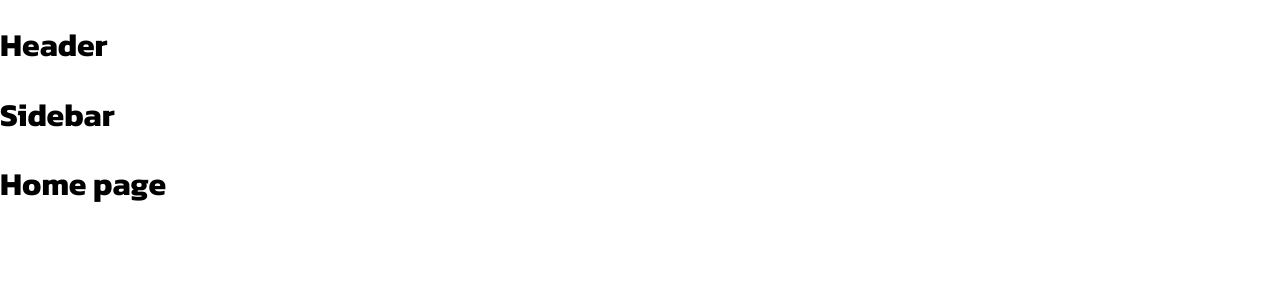
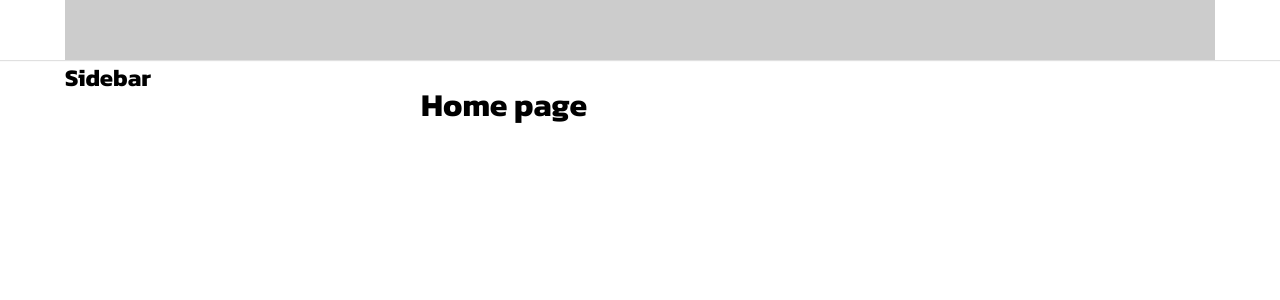
Before and after one commit to phminh3033/tiktok_ui, a React (Create React App) app: page / in a window 1280 px wide. Shown: the top 300 px of the page. Built offline with nearby package versions, Linux system fonts and the light colour scheme.

Commit message:
build Layout base

```diff
--- a/package.json
+++ b/package.json
@@ -6,6 +6,7 @@
     "@testing-library/jest-dom": "^5.16.5",
     "@testing-library/react": "^13.3.0",
     "@testing-library/user-event": "^13.5.0",
+    "classnames": "^2.3.1",
     "normalize.css": "^8.0.1",
     "react": "^18.2.0",
     "react-dom": "^18.2.0",
--- a/src/components/GlobalStyles/GlobalStyles.scss
+++ b/src/components/GlobalStyles/GlobalStyles.scss
@@ -3,9 +3,15 @@
 
 :root {
     --primary-color: #fe2c55;
+
+    //Default Layout
+    --defaultLayout-header-height: 60px;
+    --defaultLayout-width: 1150px;
 }
 
 * {
+    margin: 0;
+    padding: 0;
     box-sizing: border-box;
 }
 
--- /dev/null
+++ b/src/components/Layout/DefaultLayout/DefaultLayout.module.scss
@@ -0,0 +1,14 @@
+.wrapper {
+    display: flex;
+    flex-direction: column;
+    align-items: center;
+}
+
+.container {
+    width: var(--defaultLayout-width, 1150px);
+    display: flex;
+}
+
+.content {
+    flex: 1;
+}
--- /dev/null
+++ b/src/components/Layout/DefaultLayout/Sidebar/Sidebar.module.scss
@@ -0,0 +1,3 @@
+.wrapper {
+    width: 356px;
+}
--- a/src/components/Layout/DefaultLayout/Sidebar/index.js
+++ b/src/components/Layout/DefaultLayout/Sidebar/index.js
@@ -1,5 +1,14 @@
+import classNames from 'classnames/bind';
+import styles from './Sidebar.module.scss';
+
+const cx = classNames.bind(styles);
+
 function Sidebar() {
-    return <h1>Sidebar</h1>;
+    return (
+        <aside className={cx('wrapper')}>
+            <h2>Sidebar</h2>
+        </aside>
+    );
 }
 
 export default Sidebar;
--- a/src/components/Layout/DefaultLayout/index.js
+++ b/src/components/Layout/DefaultLayout/index.js
@@ -1,13 +1,18 @@
 import Header from '~/components/Layout/components/Header';
 import Sidebar from './Sidebar';
 
+import classNames from 'classnames/bind';
+import styles from './DefaultLayout.module.scss';
+
+const cx = classNames.bind(styles);
+
 function DefaultLayout({ children }) {
     return (
-        <div>
+        <div className={cx('wrapper')}>
             <Header />
-            <div className="container">
+            <div className={cx('container')}>
                 <Sidebar />
-                <div className="content">{children}</div>
+                <div className={cx('content')}>{children}</div>
             </div>
         </div>
     );
--- a/src/components/Layout/HeaderOnly/index.js
+++ b/src/components/Layout/HeaderOnly/index.js
@@ -1,6 +1,6 @@
 import Header from '~/components/Layout/components/Header';
 
-function DefaultLayout({ children }) {
+function HeaderOnly({ children }) {
     return (
         <div>
             <Header />
@@ -11,4 +11,4 @@
     );
 }
 
-export default DefaultLayout;
+export default HeaderOnly;
--- /dev/null
+++ b/src/components/Layout/components/Header/Header.module.scss
@@ -0,0 +1,13 @@
+.wrapper {
+    width: 100%;
+    height: var(--defaultLayout-header-height, 60px);
+    box-shadow: 0px 1px 1px rgb(0 0 0 / 12%);
+    display: flex;
+    justify-content: center;
+}
+
+.inner {
+    height: 100%;
+    width: var(--defaultLayout-width, 1150px);
+    background-color: #ccc;
+}
--- a/src/components/Layout/components/Header/index.js
+++ b/src/components/Layout/components/Header/index.js
@@ -1,5 +1,14 @@
+import classNames from 'classnames/bind'; //Allows to write class names with '-' => Ex: post-item
+import styles from './Header.module.scss';
+
+const cx = classNames.bind(styles);
+
 function Header() {
-    return <h1>Header</h1>;
+    return (
+        <header className={cx('wrapper')}>
+            <div className={cx('inner')}></div>
+        </header>
+    );
 }
 
 export default Header;
```
Also changed, not shown: 1 other file (tests, documents, lock files or other folders).
